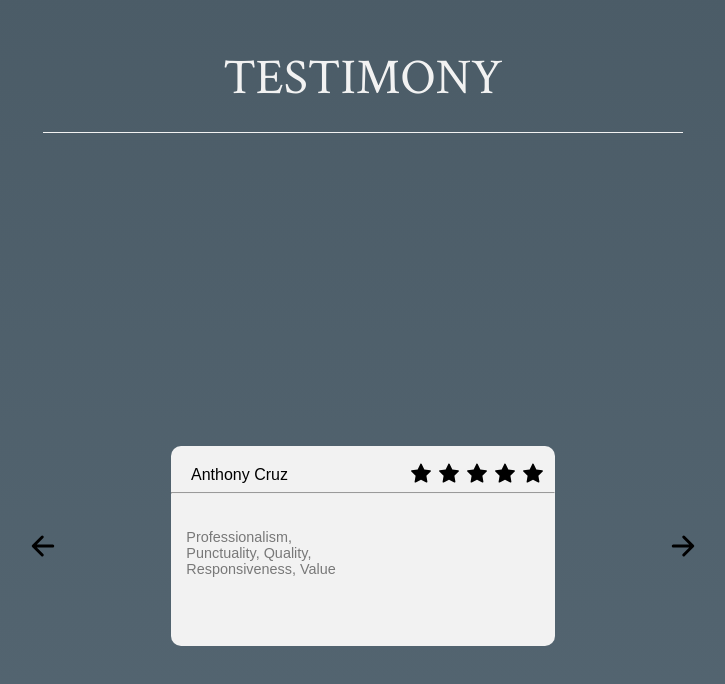
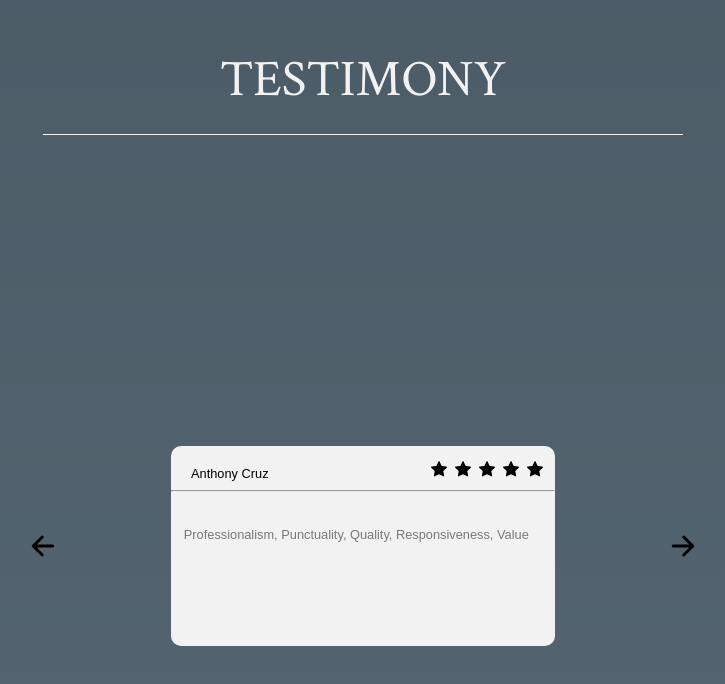
Before and after one commit to emmpaz/pazconstruction, a React (Create React App) app: page / in a window 1280 px wide. Shown: the part 1954-2638 px from the top of the page, without its empty margins (277-1002 px from the left). Built offline with nearby package versions, Linux system fonts and the light colour scheme.

Commit message:
made text more responsive to resizing of window

```diff
--- a/src/cards/CarouselHeader.js
+++ b/src/cards/CarouselHeader.js
@@ -16,7 +16,7 @@ const positionWord = {
 const font = {
     fontFamily: 'Crimson Text, serif',
     fontWeight: '50',
-    fontSize : '50px',
+    fontSize : '4vw',
     textTransform : 'uppercase',
     color : '#f2f2f2',
 }
--- a/src/cards/IntroCard.js
+++ b/src/cards/IntroCard.js
@@ -13,7 +13,7 @@ const name = {
     top : '30%',
     height : 'auto',
     fontFamily: 'Crimson Text, serif',
-    fontSize : '80px',
+    fontSize : '5vw',
     color : '#f2f2f2'
 }
 const Licensed_bonded = {
@@ -21,7 +21,7 @@ const Licensed_bonded = {
     top : '43%',
     height : 'auto',
     fontFamily: 'Bodoni MT,Didot,Didot LT STD,Hoefler Text,Garamond,Times New Roman,serif',
-    fontSize : '20px',
+    fontSize : '1.5vw',
     color : '#f2f2f2'
 }
 
@@ -31,8 +31,9 @@ const verse = {
     height : 'auto',
     width: '35%',
     fontFamily: 'Bodoni MT,Didot,Didot LT STD,Hoefler Text,Garamond,Times New Roman,serif',
-    fontSize : '20px',
-    color : '#f2f2f2'
+    fontSize : '1.5vw',
+    color : '#f2f2f2',
+    textAlign : 'center'
 }
 
 class IntroCard extends React.Component{
--- a/src/cards/LocationHeader.js
+++ b/src/cards/LocationHeader.js
@@ -15,7 +15,7 @@ const positionWord = {
 const font = {
     fontFamily: 'Crimson Text, serif',
     fontWeight: '50',
-    fontSize : '50px',
+    fontSize : '4vw',
     textTransform : 'uppercase',
     color : '#f2f2f2',
 }
--- a/src/cards/TestimonyHeader.js
+++ b/src/cards/TestimonyHeader.js
@@ -14,7 +14,7 @@ const positionWord = {
 const font = {
     fontFamily: 'Crimson Text, serif',
     fontWeight: '50',
-    fontSize : '50px',
+    fontSize : '4vw',
     textTransform : 'uppercase',
     color : '#f2f2f2',
 }
--- a/src/css/card.css
+++ b/src/css/card.css
@@ -39,12 +39,13 @@
     margin-top: 20px;
     margin-left: 20px;
     display: inline-block;
+    font-size: 1vw;
 }
 
 .soloStar{
-    height: 1.5em;
+    height: 1.5vw;
     width: 1.5em;
-    margin: 2px;
+    margin: .00005vw;
 }
 
 .stars{
@@ -60,7 +61,7 @@
     display: inline-block;
     margin-left: 10px;
     opacity: .5;
-    font-size: 3%;
+    font-size: 1vw;
 
 }
 
@@ -68,16 +69,15 @@
     color: black;
     font-family: Century Gothic,CenturyGothic,AppleGothic,sans-serif;
     display: inline-block;
-    margin-left: 4%;
+    margin-left: 1vw;
     margin-top: 7%;
-    font-size: 90%;
+    font-size: 1vw;
+    text-align: center;
 }
 
 .message{
     color: black;
     font-family: Century Gothic,CenturyGothic,AppleGothic,sans-serif;
     display: inline-block;
-    margin-left: 50%;
-    margin-right:50%;
-    font-size: small;
+    font-size: 1vw;
 }
--- a/src/css/location.css
+++ b/src/css/location.css
@@ -15,6 +15,6 @@
     position: absolute;
     font-family: Bodoni MT,Didot,Didot LT STD,Hoefler Text,Garamond,Times New Roman,serif;
     top : 18%;
-    font-size: larger;
+    font-size: 1.25vw;
     color:  #f2f2f2;
 }
```
